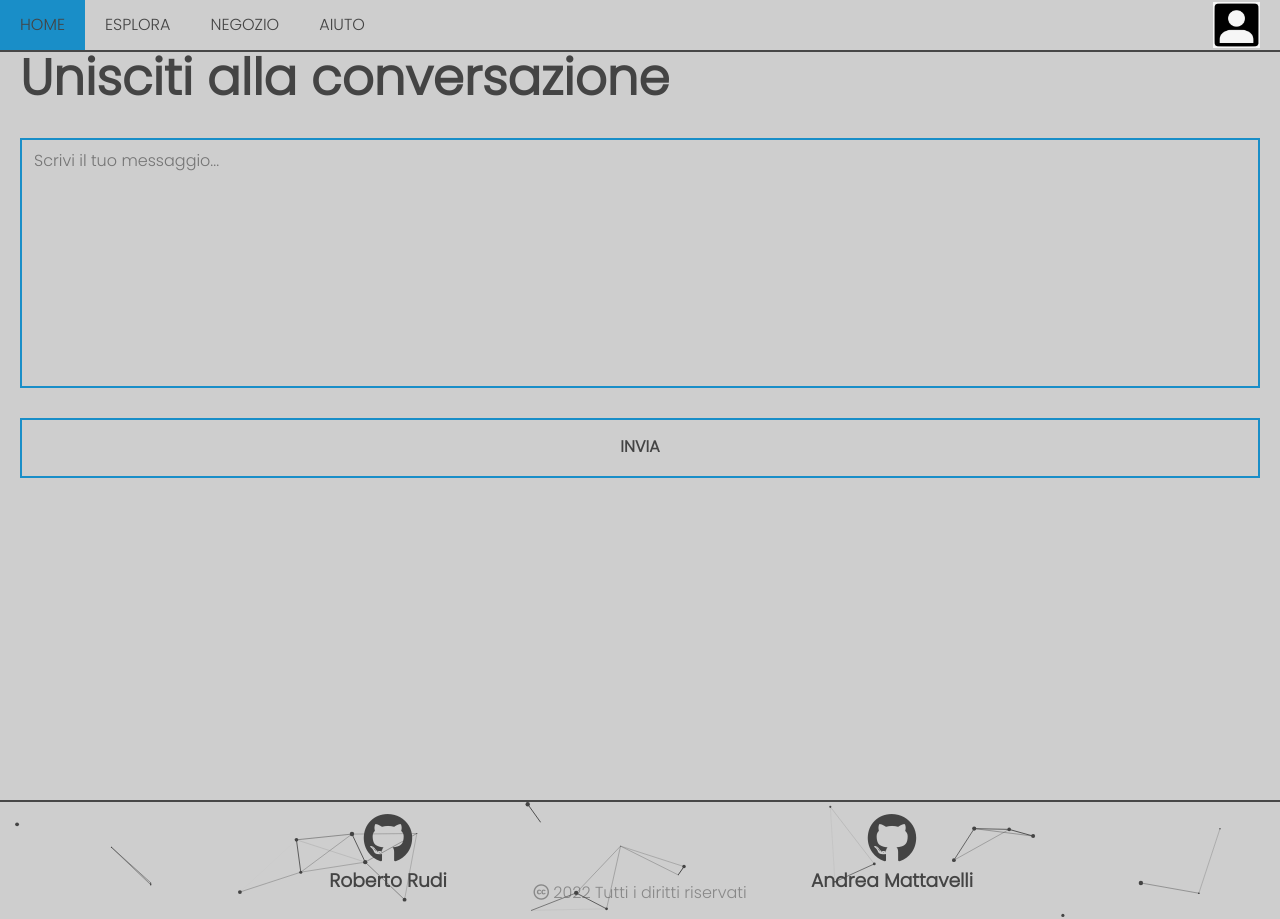
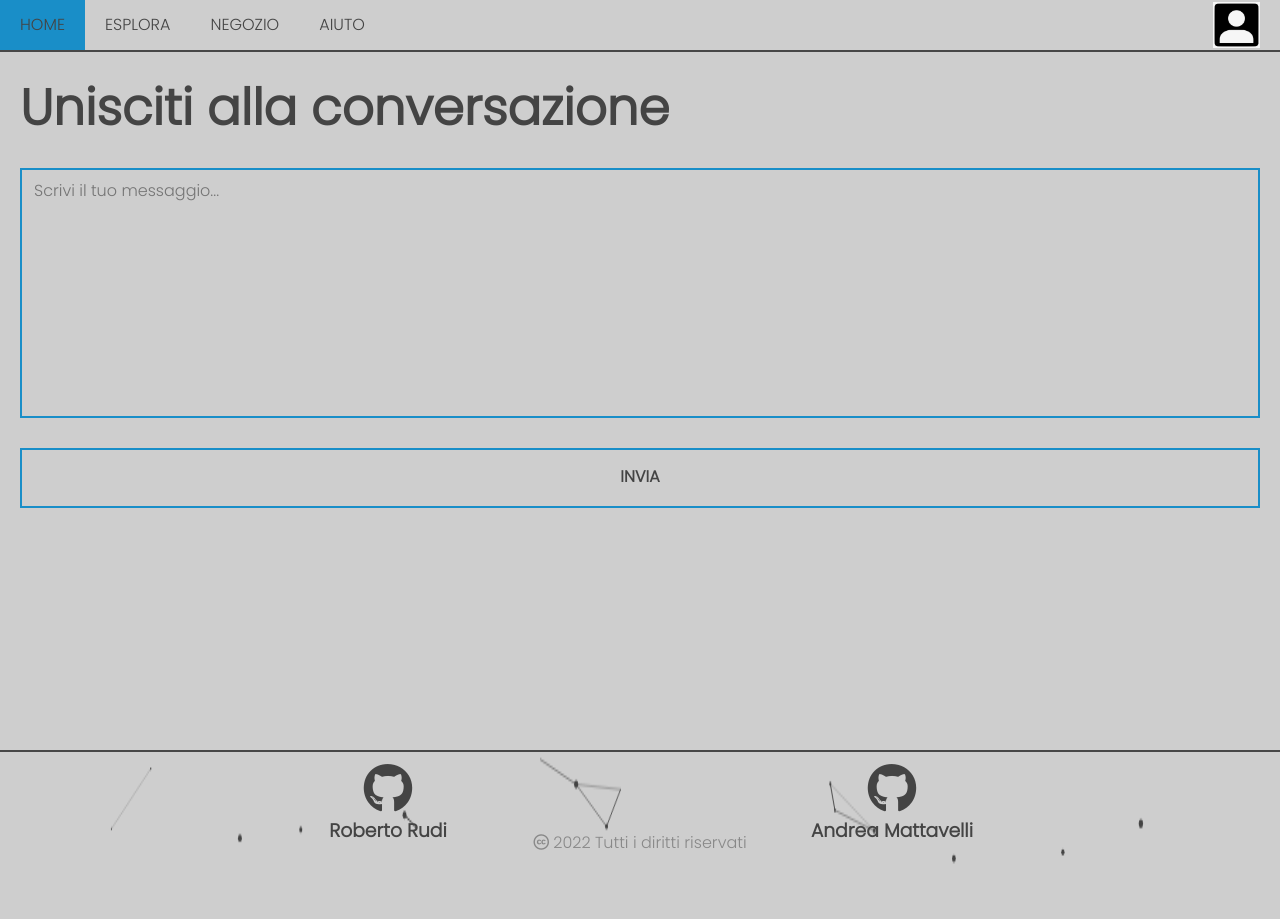
Before and after one commit to dragonero2704/Progetto_Php, a PHP site: page /pages/discussione.php?d=1 in a window 1280 px wide. After the commit the page ends 864 px from the top, so only its background shows below. Run offline with PHP 8.4, Linux system fonts and the light colour scheme; a user stored in the database is signed in; data comes from the database, SQL or seed files in the repository; some libraries are stand-ins or nearby versions.

Commit message:
scss changes

```diff
--- a/components/footer.php
+++ b/components/footer.php
@@ -21,6 +21,8 @@
 </footer>
 <!-- <script src="../javascript/scrollreveal.js"></script> -->
 
+
 <?php
+echo '<script src="../javascript/hamburger.js"></script>';
 $conn->close();
 ?>
--- a/components/menu.php
+++ b/components/menu.php
@@ -38,5 +38,3 @@ if (isset($email)) {
 
         </header>';
 }
-
-echo '<script src="../javascript/hamburger.js"></script>';
--- a/pages/discussione.php
+++ b/pages/discussione.php
@@ -66,11 +66,11 @@ if (isset($_POST["messaggio"])) {
     require('../components/menu.php');
     ?>
     <div class="body">
-        <div class="max-container mb3">
+        <div class="max-container group mb3">
             <?php
             if (isset($email) && !empty($email)) {
                 echo "
-                <h1 class=' mt3'>Unisciti alla conversazione</h1>
+                <h1 class='mt3'>Unisciti alla conversazione</h1>
                 <div>
             <form action='" . htmlentities($_SERVER["PHP_SELF"]) . "?d=$codice_discussione' method='post'>
             <div class='textarea_container mt3'>
--- a/pages/signup.php
+++ b/pages/signup.php
@@ -199,7 +199,7 @@ caratteri speciali (!?@)
             </form>
             <?php
             if (isset($error['ok']))
-                echo '<p class="result">Registrazione effettuata con successo. Sarai reindirizzato alla home tra <span id="refreshseconds">' . $refreshtime . '</span>...</p>
+                echo '<p class="result">Registrazione effettuata con successo. Sarai reindirizzato alla home tra <span id="refreshseconds"> ' . $refreshtime . '</span>...</p>
                 <script>
                     let el = document.getElementById("refreshseconds")
                         setInterval(function() {
--- a/style/scss/components/helpers.scss
+++ b/style/scss/components/helpers.scss
@@ -63,6 +63,7 @@ h2,
 h3,
 h4,
 h5 {
+    display: block;
     margin: 0;
 }
 
--- a/style/scss/form.scss
+++ b/style/scss/form.scss
@@ -3,6 +3,7 @@
     width: 100%;
     margin: auto;
     padding: 0px 20px;
+    margin-top: 50px;
 }
 
 .create_form {
--- a/style/scss/shop.scss
+++ b/style/scss/shop.scss
@@ -1,6 +1,7 @@
 @use './components/utils.scss' as *;
 .evidenza {
     width: 100%;
+    margin-top: 50px;
     // margin: auto;
     h1 {
         position: relative;
--- a/style/scss/standard.scss
+++ b/style/scss/standard.scss
@@ -1,12 +1,12 @@
 * {
     box-sizing: border-box;
 }
+
 
 .group {
     display: flow-root;
 }
 
-html,
 body {
     scroll-behavior: smooth;
     margin: 0;
@@ -75,16 +75,13 @@ img {
     color: var(--text-color);
 }
 
-i {
-    display: inline-block;
-}
 
 .body {
-    display: block;
+    display: flow-root;
     min-height: calc(100vh - 50px);
     width: 100%;
     height: 100%;
-    margin-top: 50px;
+    // margin-top: 60px;
 }
 
 ::-webkit-scrollbar {
--- a/style/style.css
+++ b/style/style.css
@@ -7,7 +7,6 @@
   display: flow-root;
 }
 
-html,
 body {
   scroll-behavior: smooth;
   margin: 0;
@@ -69,16 +68,11 @@ img {
   color: var(--text-color);
 }
 
-i {
-  display: inline-block;
-}
-
 .body {
-  display: block;
+  display: flow-root;
   min-height: calc(100vh - 50px);
   width: 100%;
   height: 100%;
-  margin-top: 50px;
 }
 
 ::-webkit-scrollbar {
@@ -750,6 +744,7 @@ input[type=search] {
 
 .evidenza {
   width: 100%;
+  margin-top: 50px;
 }
 .evidenza h1 {
   position: relative;
@@ -1709,6 +1704,7 @@ h2,
 h3,
 h4,
 h5 {
+  display: block;
   margin: 0;
 }
 
@@ -1789,6 +1785,7 @@ h5 {
   width: 100%;
   margin: auto;
   padding: 0px 20px;
+  margin-top: 50px;
 }
 
 .create_form {
```
Also changed, not shown: media/account/13.jpg (added). Lines whose indentation alone changed are shown as unchanged.
